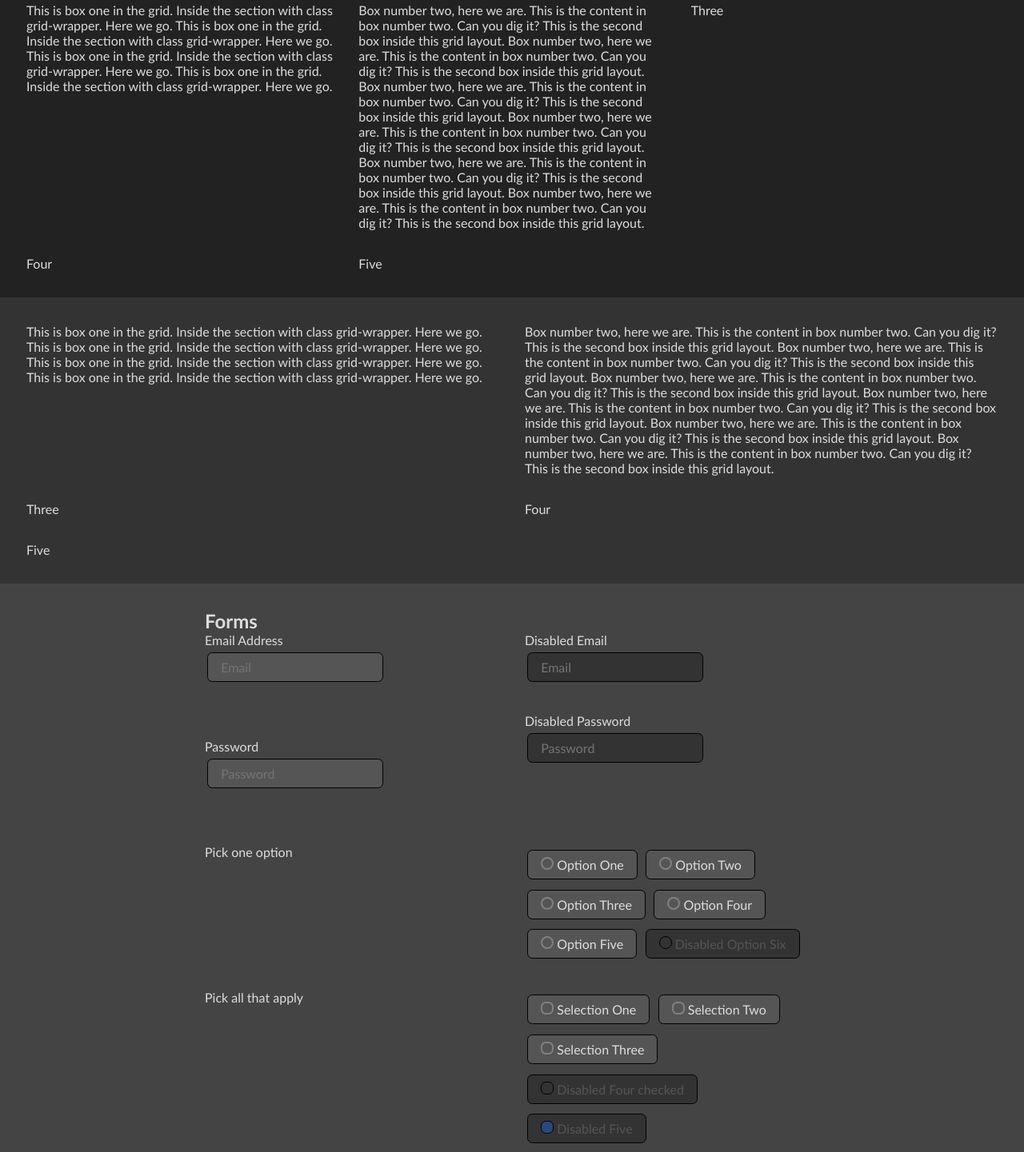
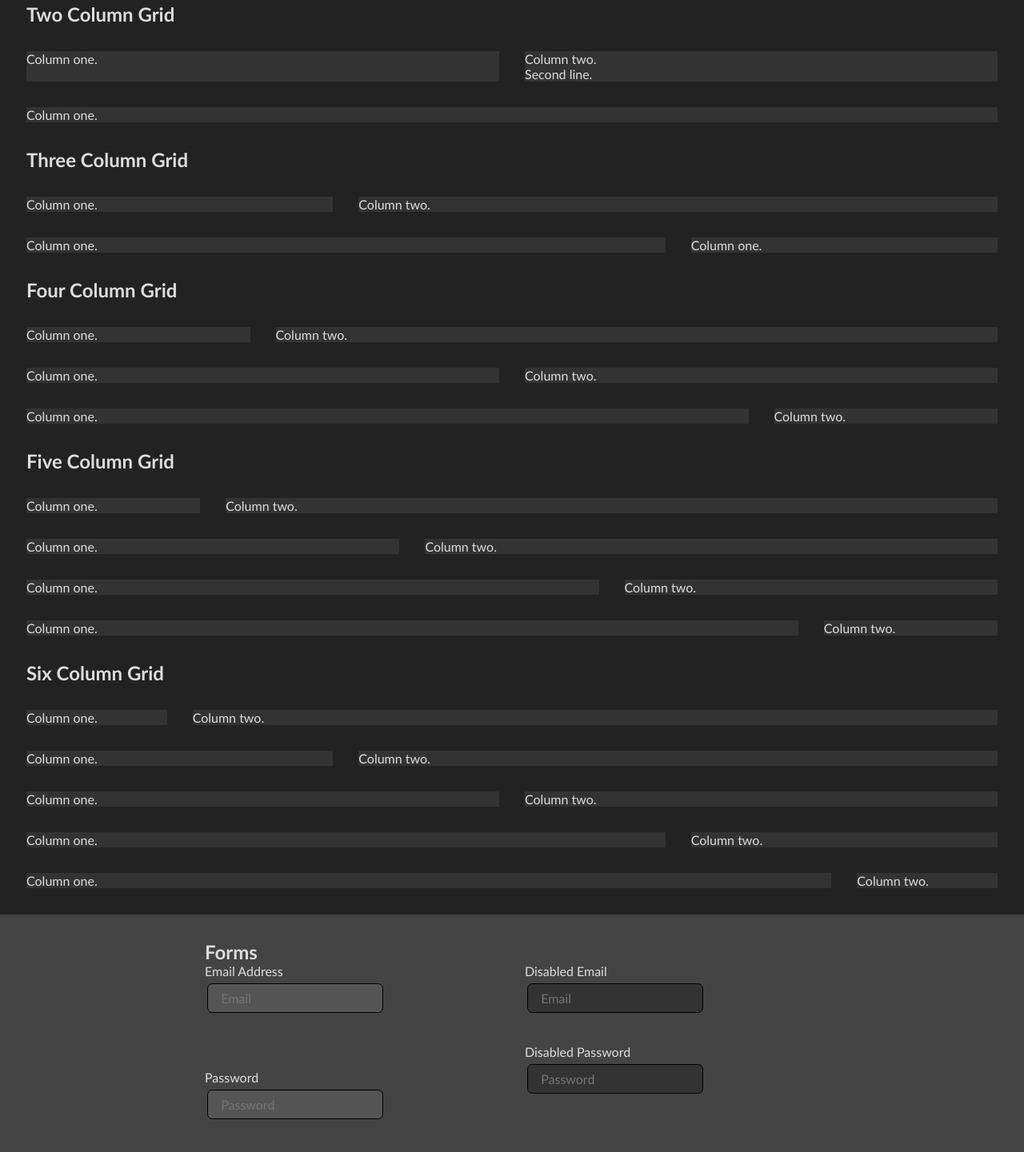
Before and after one commit to quakkels/minimacss, a plain HTML site: page demo.html in a window 1280 px wide. Shown: the part 1924-3365 px from the top of the page at 80% size. Drawn offline with Linux system fonts and the light colour scheme.

Commit message:
grid demo 2 columns through 6 columns

```diff
--- a/demo.html
+++ b/demo.html
@@ -114,35 +114,51 @@
 				</div>
 			</section>
 			<section class="region" style="background: var(--bg-accent);" id="grid">
+				<h2 class="gutter">Two Column Grid</h2>
+				<div class="grid-container with-two-columns gutter">
+					<div style="background: var(--bg-content);">Column one.</div>
+					<div style="background: var(--bg-content);">Column two.<br>Second line.</div>
+					<div style="background: var(--bg-content);" class="as-two-columns">Column one.</div>
+				</div>
+				<h2 class="gutter">Three Column Grid</h2>
 				<div class="grid-container with-three-columns gutter">
-					<div class="one">This is box one in the grid. Inside the section with class grid-wrapper. Here we go. This is box one in the grid. Inside the section with class grid-wrapper. Here we go. This is box one in the grid. Inside the section with class grid-wrapper. Here we go. This is box one in the grid. Inside the section with class grid-wrapper. Here we go.</div>
-					<div class="two">
-						Box number two, here we are. This is the content in box number two. Can you dig it? This is the second box inside this grid layout.
-						Box number two, here we are. This is the content in box number two. Can you dig it? This is the second box inside this grid layout.
-						Box number two, here we are. This is the content in box number two. Can you dig it? This is the second box inside this grid layout.
-						Box number two, here we are. This is the content in box number two. Can you dig it? This is the second box inside this grid layout.
-						Box number two, here we are. This is the content in box number two. Can you dig it? This is the second box inside this grid layout.
-						Box number two, here we are. This is the content in box number two. Can you dig it? This is the second box inside this grid layout.
-					</div>
-					<div class="three">Three</div>
-					<div class="four">Four</div>
-					<div class="five">Five</div>
+					<div style="background: var(--bg-content);">Column one.</div>
+					<div style="background: var(--bg-content);" class="as-two-columns">Column two.</div>
+					<div style="background: var(--bg-content);" class="as-two-columns">Column one.</div>
+					<div style="background: var(--bg-content);">Column one.</div>
 				</div>
-			</section>
-			<section class="region" style="background: var(--bg-content);">
-				<div class="grid-container with-two-columns gutter">
-					<div class="one">This is box one in the grid. Inside the section with class grid-wrapper. Here we go. This is box one in the grid. Inside the section with class grid-wrapper. Here we go. This is box one in the grid. Inside the section with class grid-wrapper. Here we go. This is box one in the grid. Inside the section with class grid-wrapper. Here we go.</div>
-					<div class="two">
-						Box number two, here we are. This is the content in box number two. Can you dig it? This is the second box inside this grid layout.
-						Box number two, here we are. This is the content in box number two. Can you dig it? This is the second box inside this grid layout.
-						Box number two, here we are. This is the content in box number two. Can you dig it? This is the second box inside this grid layout.
-						Box number two, here we are. This is the content in box number two. Can you dig it? This is the second box inside this grid layout.
-						Box number two, here we are. This is the content in box number two. Can you dig it? This is the second box inside this grid layout.
-						Box number two, here we are. This is the content in box number two. Can you dig it? This is the second box inside this grid layout.
-					</div>
-					<div class="three">Three</div>
-					<div class="four">Four</div>
-					<div class="five">Five</div>
+				<h2 class="gutter">Four Column Grid</h2>
+				<div class="grid-container with-four-columns gutter">
+					<div style="background: var(--bg-content);">Column one.</div>
+					<div style="background: var(--bg-content);" class="as-three-columns">Column two.</div>
+					<div style="background: var(--bg-content);" class="as-two-columns">Column one.</div>
+					<div style="background: var(--bg-content);" class="as-two-columns">Column two.</div>
+					<div style="background: var(--bg-content);" class="as-three-columns">Column one.</div>
+					<div style="background: var(--bg-content);">Column two.</div>
+				</div>
+				<h2 class="gutter">Five Column Grid</h2>
+				<div class="grid-container with-five-columns gutter">
+					<div style="background: var(--bg-content);">Column one.</div>
+					<div style="background: var(--bg-content);" class="as-four-columns">Column two.</div>
+					<div style="background: var(--bg-content);" class="as-two-columns">Column one.</div>
+					<div style="background: var(--bg-content);" class="as-three-columns">Column two.</div>
+					<div style="background: var(--bg-content);" class="as-three-columns">Column one.</div>
+					<div style="background: var(--bg-content);" class="as-two-columns">Column two.</div>
+					<div style="background: var(--bg-content);" class="as-four-columns">Column one.</div>
+					<div style="background: var(--bg-content);">Column two.</div>
+				</div>
+				<h2 class="gutter">Six Column Grid</h2>
+				<div class="grid-container with-six-columns gutter">
+					<div style="background: var(--bg-content);">Column one.</div>
+					<div style="background: var(--bg-content);" class="as-five-columns">Column two.</div>
+					<div style="background: var(--bg-content);" class="as-two-columns">Column one.</div>
+					<div style="background: var(--bg-content);" class="as-four-columns">Column two.</div>
+					<div style="background: var(--bg-content);" class="as-three-columns">Column one.</div>
+					<div style="background: var(--bg-content);" class="as-three-columns">Column two.</div>
+					<div style="background: var(--bg-content);" class="as-four-columns">Column one.</div>
+					<div style="background: var(--bg-content);" class="as-two-columns">Column two.</div>
+					<div style="background: var(--bg-content);" class="as-five-columns">Column one.</div>
+					<div style="background: var(--bg-content);">Column two.</div>
 				</div>
 			</section>
 			<section id="forms">
--- a/minima.grid.css
+++ b/minima.grid.css
@@ -28,10 +28,8 @@
 	grid-template-columns: repeat(6, 1fr);
 }
 
-.is-two-columns {	grid-column: span 2; }
-.is-three-columns {	grid-column: span 3; }
-.is-four-columns {	grid-column: span 4; }
-.is-five-columns {	grid-column: span 5; }
-.is-six-columns {	grid-column: span 6; }
-
-.is-fill-space { width:100% }
+.as-two-columns {	grid-column: span 2; }
+.as-three-columns {	grid-column: span 3; }
+.as-four-columns {	grid-column: span 4; }
+.as-five-columns {	grid-column: span 5; }
+.as-six-columns {	grid-column: span 6; }
```
